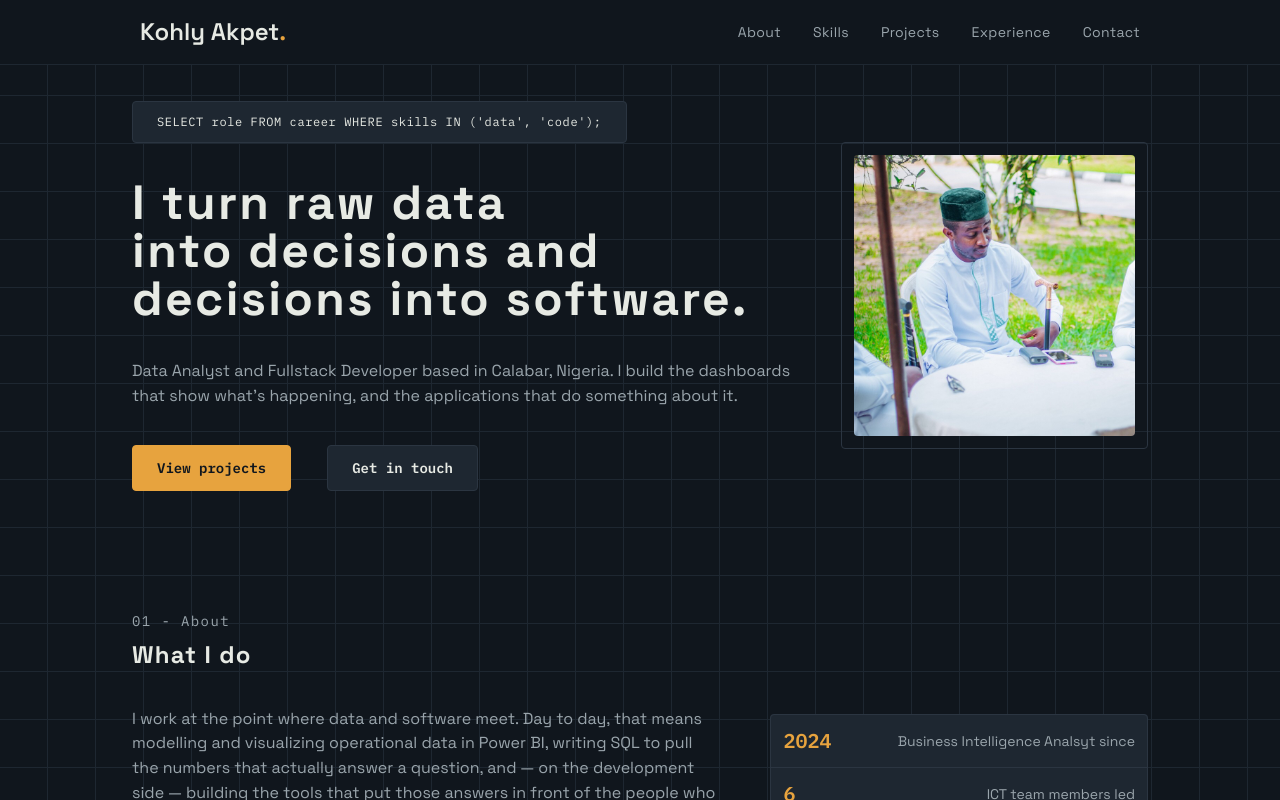
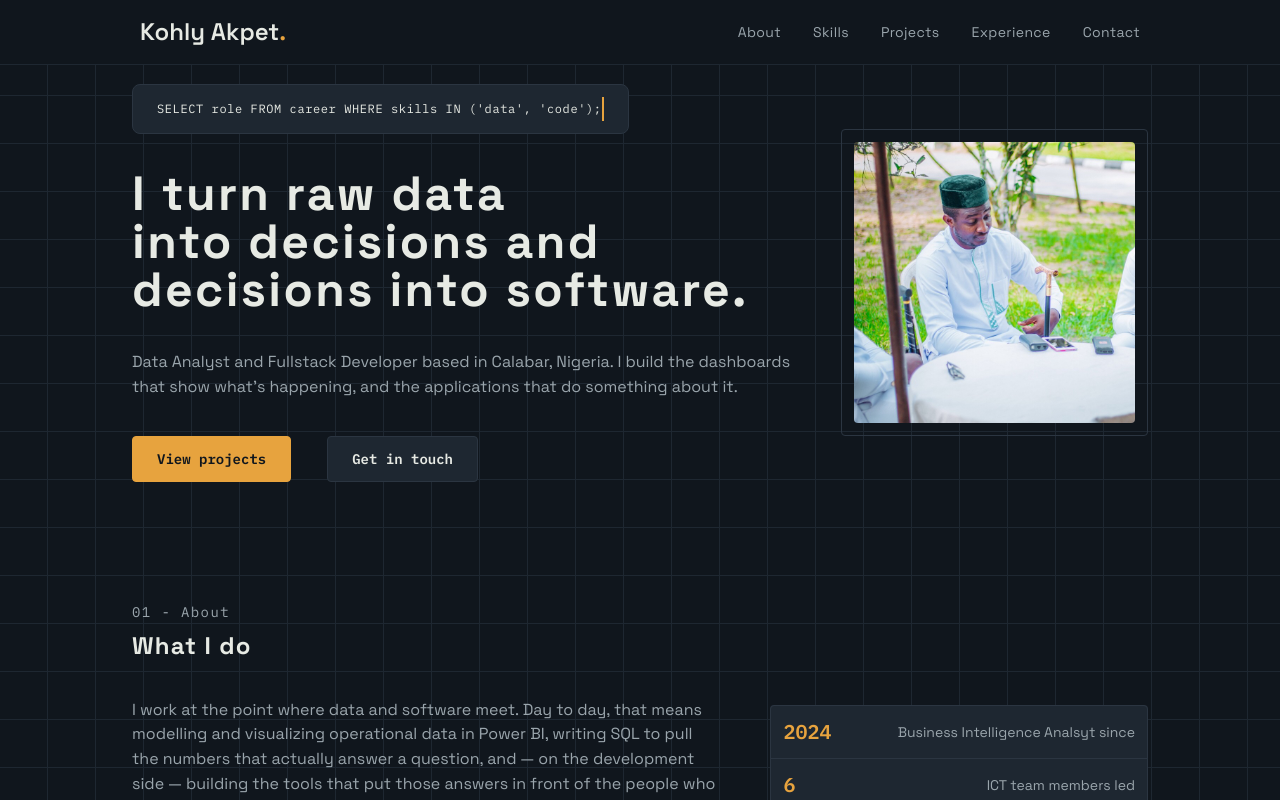
Before and after one commit to koakpet/kohly-akpet, a Next.js app: page / in a window 1280 px wide. Shown: the top 800 px of the page. Built offline with nearby package versions, Linux system fonts and the light colour scheme.

Commit message:
tweaking and corrections made to Navbar and Hero

```diff
--- a/src/app/page.js
+++ b/src/app/page.js
@@ -7,7 +7,7 @@ import Contact from "@/components/Contact";
 
 export default function Home() {
   return (
-    <div className="my-9 mx-6 md:mx-33">
+    <div className="mt-21 mx-6 md:mx-33">
       <Hero />
       <About />
       <Skills />
--- a/src/components/Hero.jsx
+++ b/src/components/Hero.jsx
@@ -1,14 +1,32 @@
+"use client";
+
 import Link from "next/link";
 import Image from "next/image";
+import {useState, useEffect} from "react";
 
 export default function Hero() {
+  const [blink, setBlink] = useState(true);
+
+  useEffect(() => {
+    const timer = setInterval(() => {
+      setBlink((prev) => !prev);
+    }, 900);
+
+    return () => clearInterval(timer);
+  }, []);
+
   return (
     <>
       <section className="md:grid grid-cols-3 gap-12 items-center">
         <div className="col-span-2 flex flex-col gap-9 items-start">
-          <div className="mono text-xs tracking-wider border border-[#2b3541] bg-[#1e2731] px-6 py-3 rounded-sm">
-            SELECT role FROM career WHERE skills IN (&apos;data&apos;,
-            &apos;code&apos;);
+          <div className="flex items-center border border-[#2b3541] bg-[#1e2731] px-6 py-3 rounded-lg">
+            <div className="mono text-xs md:tracking-wider">
+              SELECT role FROM career WHERE skills IN (&apos;data&apos;,
+              &apos;code&apos;);
+            </div>
+            <div
+              className={`h-6 w-0.5 bg-[#e7a33e] ${blink ? "opacity-100" : "opacity-0"}`}
+            ></div>
           </div>
 
           <div className="text-5xl font-black tracking-wider">
--- a/src/components/Navbar.jsx
+++ b/src/components/Navbar.jsx
@@ -11,7 +11,8 @@ const navLinks = [
 export default function Navbar() {
   return (
     <>
-      <div className="bg-[#10161d] border-b border-[#1e2731] px-3 md:px-35 py-4 ">
+      <header className="fixed insert-x-0 top-0 w-full">
+        <div className=" bg-[#10161d] border-b border-[#1e2731] px-3 md:px-35 py-4 ">
           <nav className="flex items-center justify-between">
             <Link href="/" className="font-semibold text-2xl">
               Kohly Akpet
@@ -29,8 +30,11 @@ export default function Navbar() {
                 );
               })}
             </div>
+
+            <div className="flex gap-3 md:hidden"></div>
           </nav>
         </div>
+      </header>
     </>
   );
 }
```
Lines whose indentation alone changed are shown as unchanged.
